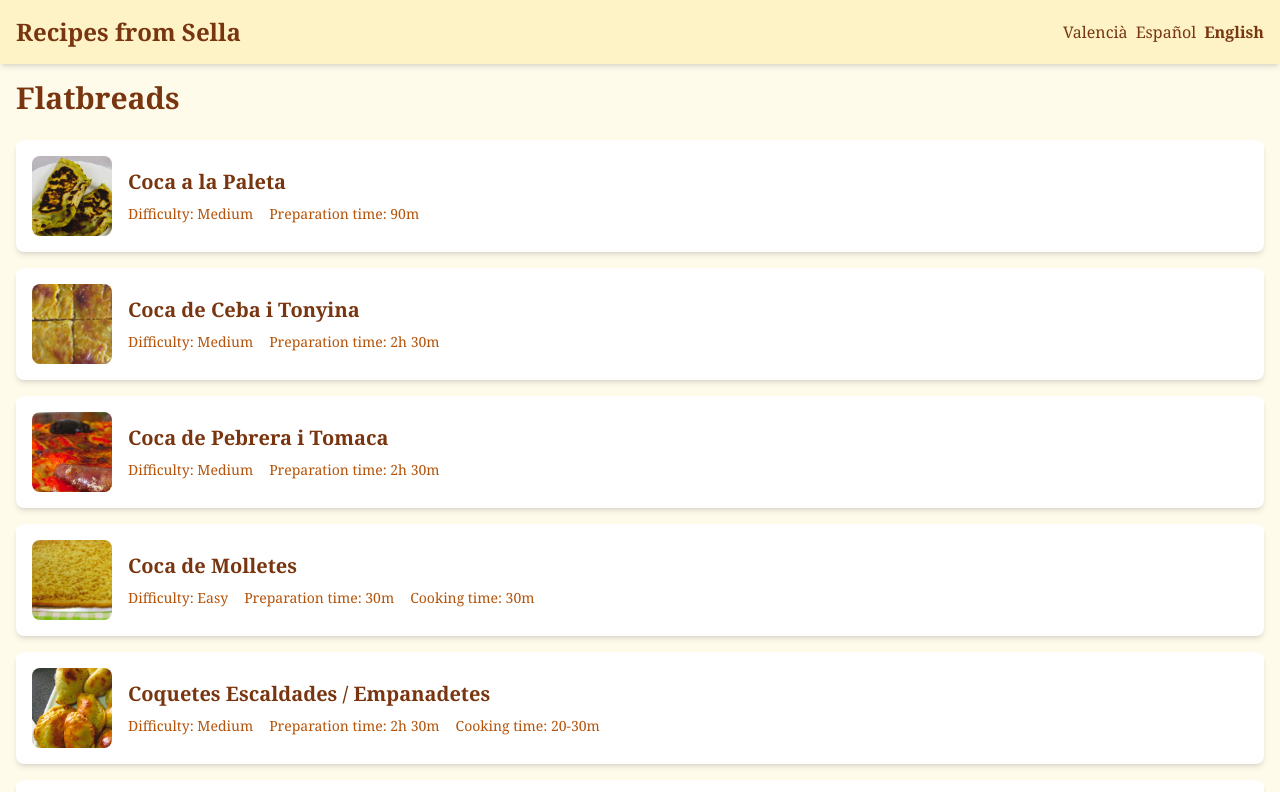
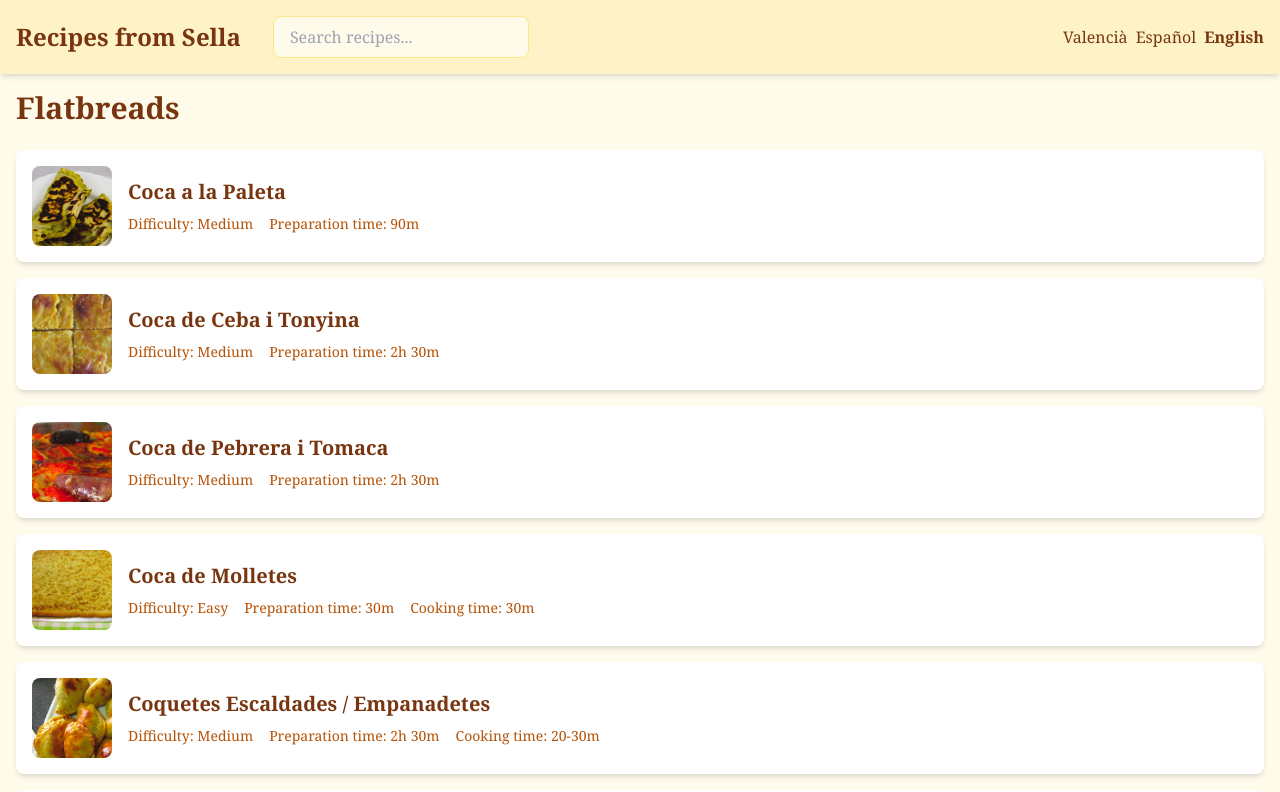
Before and after one commit to ricardo-devis-agullo/sella, a Next.js app: page /en/category/cocas in a window 1280 px wide. Shown: the top 792 px of the page. Built offline with nearby package versions, Linux system fonts and the light colour scheme; a web font is replaced by a local one.

Commit message:
add search bar

```diff
--- a/src/app/[locale]/category/[slug]/page.tsx
+++ b/src/app/[locale]/category/[slug]/page.tsx
@@ -1,6 +1,6 @@
 import Link from "next/link";
 import Image from "next/image";
-import Layout from "../../../components/layout";
+import LayoutServer from "../../../components/layout-server";
 import { Category, getRecipesByCategory } from "@/data/recipes";
 import { getTranslations } from "next-intl/server";
 
@@ -15,7 +15,7 @@ export default async function CategoryPage({
   const tr = await getTranslations("Recipe");
 
   return (
-    <Layout>
+    <LayoutServer>
       <h1 className="text-3xl font-bold mb-6">{t(slug)}</h1>
       <div className="grid gap-4">
         {recipes.map((recipe) => (
@@ -56,6 +56,6 @@ export default async function CategoryPage({
       {recipes.length === 0 && (
         <p className="text-gray-500">{t("noRecipes")}</p>
       )}
-    </Layout>
+    </LayoutServer>
   );
 }
--- a/src/app/[locale]/page.tsx
+++ b/src/app/[locale]/page.tsx
@@ -1,7 +1,7 @@
 import Link from "next/link";
-import Layout from "../components/layout";
 import { categories } from "@/data/recipes";
 import { getTranslations } from "next-intl/server";
+import LayoutServer from "../components/layout-server";
 
 export default async function Home({
   params,
@@ -12,7 +12,7 @@ export default async function Home({
   const t = await getTranslations("Category");
 
   return (
-    <Layout>
+    <LayoutServer>
       <h1 className="text-4xl font-bold mb-8 text-center">Home</h1>
       <div className="grid grid-cols-2 md:grid-cols-4 gap-4">
         {categories.map((category) => (
@@ -25,6 +25,6 @@ export default async function Home({
           </Link>
         ))}
       </div>
-    </Layout>
+    </LayoutServer>
   );
 }
--- a/src/app/[locale]/recipe/[slug]/page.tsx
+++ b/src/app/[locale]/recipe/[slug]/page.tsx
@@ -1,8 +1,8 @@
 import Image from "next/image";
-import Layout from "../../../components/layout";
 import { getRecipeBySlug, type Recipe } from "@/data/recipes";
 import { notFound } from "next/navigation";
 import { getTranslations, getMessages } from "next-intl/server";
+import LayoutServer from "@/app/components/layout-server";
 
 export default async function RecipePage({
   params,
@@ -24,7 +24,7 @@ export default async function RecipePage({
   )[slug];
 
   return (
-    <Layout>
+    <LayoutServer>
       <article className="bg-white p-6 rounded-lg shadow-lg">
         <h1 className="text-3xl font-bold mb-4">
           {t("title")}
@@ -80,6 +80,6 @@ export default async function RecipePage({
           </section>
         )}
       </article>
-    </Layout>
+    </LayoutServer>
   );
 }
--- /dev/null
+++ b/src/app/components/layout-server.tsx
@@ -0,0 +1,16 @@
+import { loadRecipes } from "@/data/recipes";
+import Layout from "./layout";
+
+type LayoutServerProps = {
+  children: React.ReactNode;
+};
+
+export default function LayoutServer({ children }: LayoutServerProps) {
+  // Server-side data loading
+  const recipes = Object.entries(loadRecipes()).map(([slug, recipe]) => ({
+    slug,
+    ...recipe,
+  }));
+
+  return <Layout recipes={recipes}>{children}</Layout>;
+}
--- a/src/app/components/layout.tsx
+++ b/src/app/components/layout.tsx
@@ -2,12 +2,15 @@
 import Link from "next/link";
 import { useTranslations } from "next-intl";
 import { useParams } from "next/navigation";
+import SearchBar from "./search-bar";
+import { Recipe } from "@/data/recipes";
 
 type LayoutProps = {
   children: React.ReactNode;
+  recipes: Array<{ slug: string } & Recipe>;
 };
 
-export default function Layout({ children }: LayoutProps) {
+export default function Layout({ children, recipes }: LayoutProps) {
   const { locale } = useParams();
   const t = useTranslations("Layout");
 
@@ -19,9 +22,12 @@ export default function Layout({ children }: LayoutProps) {
     <div className="min-h-screen bg-amber-50 text-amber-900 font-serif">
       <header className="bg-amber-100 p-4 shadow-md">
         <div className="container mx-auto flex justify-between items-center">
-          <Link href="/" className="text-2xl font-bold">
-            {t("title")}
-          </Link>
+          <div className="flex items-center gap-8">
+            <Link href="/" className="text-2xl font-bold">
+              {t("title")}
+            </Link>
+            <SearchBar recipes={recipes} locale={locale as string} />
+          </div>
           <div>
             <button
               type="button"
--- /dev/null
+++ b/src/app/components/search-bar.tsx
@@ -0,0 +1,94 @@
+"use client";
+import { useState, useRef, useEffect } from "react";
+import Image from "next/image";
+import { useRouter } from "next/navigation";
+import { useTranslations } from "next-intl";
+import { Recipe } from "@/data/recipes";
+
+type SearchProps = {
+  recipes: Array<{ slug: string } & Recipe>;
+  locale: string;
+};
+
+export default function SearchBar({ recipes, locale }: SearchProps) {
+  const [query, setQuery] = useState("");
+  const [isOpen, setIsOpen] = useState(false);
+  const [filteredRecipes, setFilteredRecipes] = useState<
+    Array<{ slug: string } & Recipe>
+  >([]);
+  const searchRef = useRef<HTMLDivElement>(null);
+  const router = useRouter();
+  const t = useTranslations("Recipe");
+
+  useEffect(() => {
+    const handleClickOutside = (event: MouseEvent) => {
+      if (
+        searchRef.current &&
+        !searchRef.current.contains(event.target as Node)
+      ) {
+        setIsOpen(false);
+      }
+    };
+
+    document.addEventListener("mousedown", handleClickOutside);
+    return () => document.removeEventListener("mousedown", handleClickOutside);
+  }, []);
+
+  const handleSearch = (searchQuery: string) => {
+    setQuery(searchQuery);
+    if (searchQuery.length > 1) {
+      const filtered = recipes.filter((recipe) =>
+        recipe.title.toLowerCase().includes(searchQuery.toLowerCase())
+      );
+      setFilteredRecipes(filtered.slice(0, 5)); // Limit to 5 results
+      setIsOpen(true);
+    } else {
+      setFilteredRecipes([]);
+      setIsOpen(false);
+    }
+  };
+
+  const handleRecipeClick = (slug: string) => {
+    setIsOpen(false);
+    setQuery("");
+    router.push(`/${locale}/recipe/${slug}`);
+  };
+
+  return (
+    <div className="relative w-64" ref={searchRef}>
+      <input
+        type="text"
+        value={query}
+        onChange={(e) => handleSearch(e.target.value)}
+        placeholder="Search recipes..."
+        className="w-full px-4 py-2 rounded-lg bg-amber-50 border border-amber-200 focus:outline-none focus:ring-2 focus:ring-amber-300"
+      />
+      {isOpen && filteredRecipes.length > 0 && (
+        <div className="absolute z-50 w-96 mt-2 bg-white rounded-lg shadow-lg max-h-96 overflow-y-auto">
+          {filteredRecipes.map((recipe) => (
+            <button
+              key={recipe.slug}
+              onClick={() => handleRecipeClick(recipe.slug)}
+              className="w-full p-3 hover:bg-amber-50 flex items-center gap-3 border-b border-amber-100 last:border-none"
+            >
+              <Image
+                src={`/recipes/${recipe.slug}.webp`}
+                alt={recipe.title}
+                width={48}
+                height={48}
+                className="rounded-md object-cover w-12 h-12"
+              />
+              <div className="text-left">
+                <div className="font-semibold">{recipe.title}</div>
+                <div className="text-xs text-amber-700">
+                  {t(`difficulty.${recipe.difficulty}`)} •{" "}
+                  {recipe.preparationTime}
+                </div>
+              </div>
+            </button>
+          ))}
+        </div>
+      )}
+    </div>
+  );
+}
```
